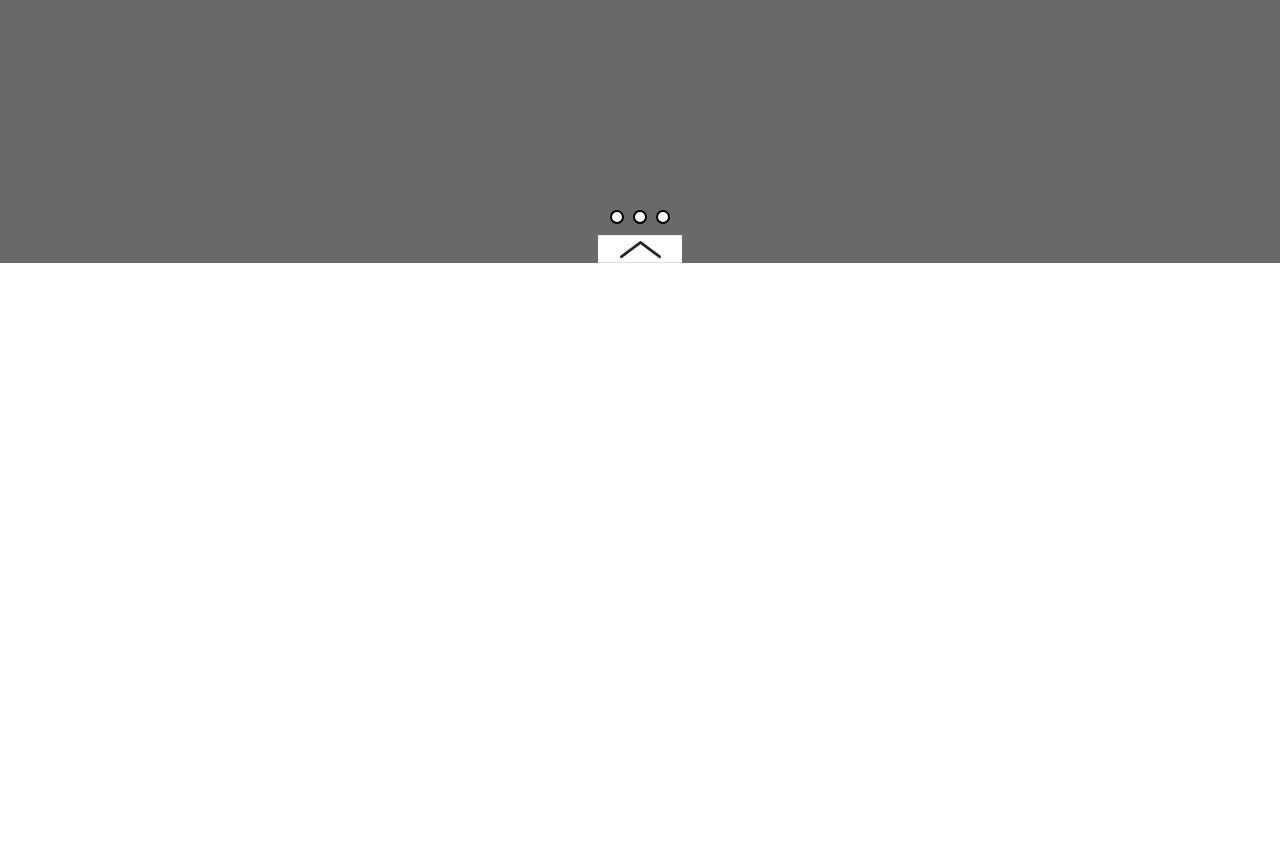
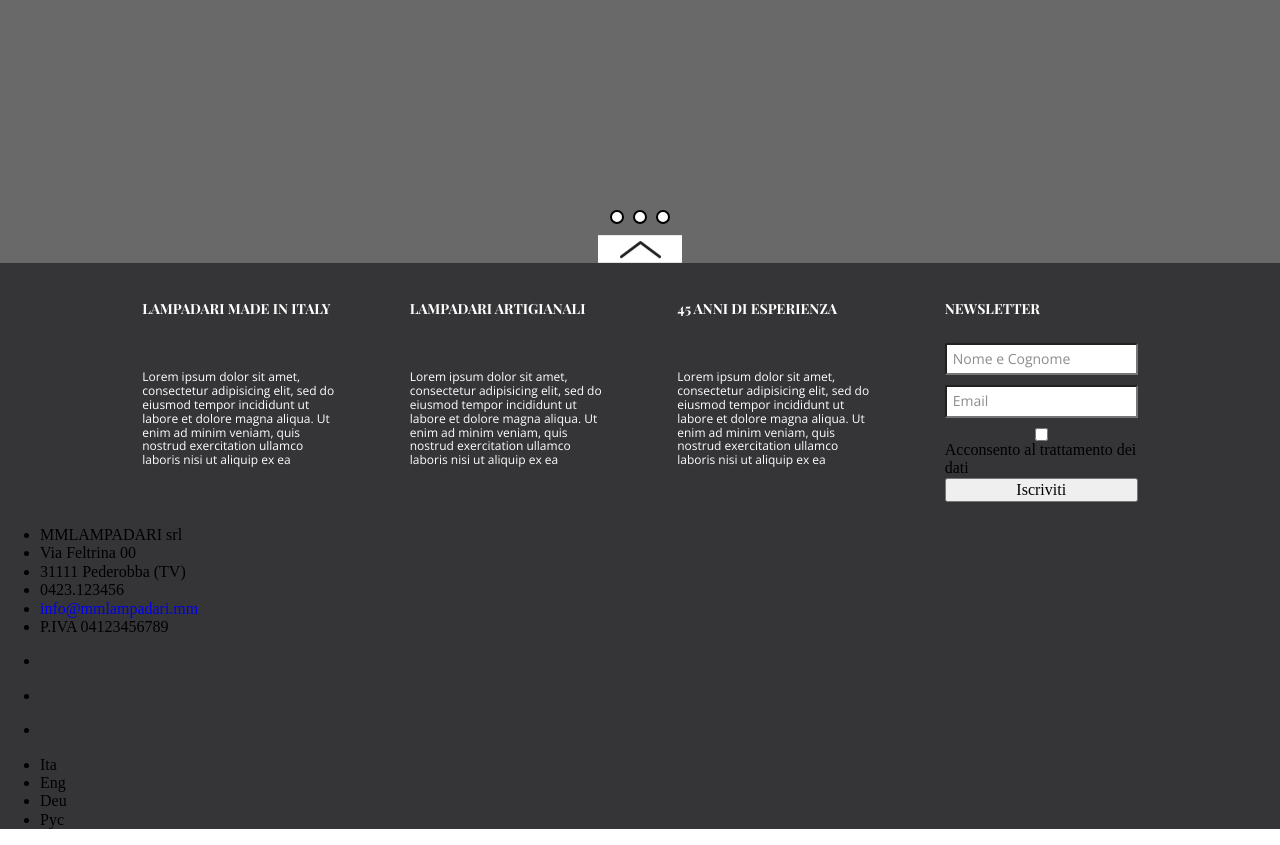
Before and after one commit to michaelivonin/lampadari, a website: page src/index.pug in a window 1280 px wide. Shown: the part 537-1382 px from the top of the page. Before the commit the page ends 800 px from the top, so only its background shows below. Drawn offline with nearby package versions, Linux system fonts and the light colour scheme; files that its build step writes are made by us from their sources; files whose address does not match are found by name; a web font is replaced by a local one.

Commit message:
Footer in process

```diff
--- a/src/index.pug
+++ b/src/index.pug
@@ -13,4 +13,5 @@ html
       include pug/includes/header
       include pug/includes/slider
     //- /.greeting
+    include pug/includes/footer
   script(src="js/index.js")
--- a/src/js/Slider.js
+++ b/src/js/Slider.js
@@ -36,7 +36,7 @@ function Slider(element, period) {
     list.prepend(slides[slides.length - 1].cloneNode(true));
   })();
 
-  function rebuildEdge() {
+  /*function rebuildEdge() {
     const slidesRebuilt = list.querySelectorAll(".slider__item");
     const position = parseInt(getComputedStyle(list).marginLeft);
 
@@ -69,7 +69,7 @@ function Slider(element, period) {
       }
 
     }
-  }
+  }*/
 
   function animate({duration = 250, timing, draw}) {
     const start = performance.now();
@@ -86,7 +86,7 @@ function Slider(element, period) {
         requestAnimationFrame(animate);
       } else {
         isDisabled = false;
-        rebuildEdge();
+        //rebuildEdge();
       }
     });
   }
--- /dev/null
+++ b/src/pug/includes/footer.pug
@@ -0,0 +1,66 @@
+footer.footer
+  .footer__content
+    .footer__item
+      h5.footer__heading Lampadari made in Italy
+      p.footer__description
+       | Lorem ipsum dolor sit amet, consectetur adipisicing elit, sed do eiusmod tempor incididunt ut labore et
+       |dolore magna aliqua. Ut enim ad minim veniam, quis nostrud exercitation ullamco laboris nisi ut aliquip ex ea
+      //- /.footer__description
+    //- /.footer__item
+    .footer__item
+      h5.footer__heading Lampadari artigianali
+      p.footer__description
+        | Lorem ipsum dolor sit amet, consectetur adipisicing elit, sed do eiusmod tempor incididunt ut labore et
+        | dolore magna aliqua. Ut enim ad minim veniam, quis nostrud exercitation ullamco laboris nisi ut aliquip ex ea
+      //- /.footer__description
+    //- /.footer__item
+    .footer__item
+      h5.footer__heading 45 anni di esperienza
+      p.footer__description
+        | Lorem ipsum dolor sit amet, consectetur adipisicing elit, sed do eiusmod tempor incididunt ut labore et
+        | dolore magna aliqua. Ut enim ad minim veniam, quis nostrud exercitation ullamco laboris nisi ut aliquip ex ea
+      //- /.footer__description
+    //- /.footer__item
+    .footer__item
+      h5.footer__heading Newsletter
+      form.form
+        .form__wrapper
+          input(type="text" placeholder="Nome e Cognome" required).form__input
+          input(type="email" placeholder="Email" required).form__input
+          input(type="checkbox" id="checkbox-first").form__checkbox
+          label(for="checkbox-first").form__label Acconsento al trattamento dei dati
+          input(type="submit" value="Iscriviti").form__button
+        //- /.form__wrapper
+      //- /.form
+    //- /.footer__item
+  //- /.footer__content
+  .footer__bottom
+    ul.info
+      li.info__item MMLAMPADARI srl
+      li.info__item Via Feltrina 00
+      li.info__item 31111 Pederobba (TV)
+      li.info__item 0423.123456
+      li.info__item
+        a(href="mailto:info@mmlampadari.mm").info__link info@mmlampadari.mm
+      //- /.info__item
+      li.info__item P.IVA 04123456789
+    //- /.info
+    ul.socials
+      li.socials__item
+        .icon.icon-facebook
+      //- /.socials__item
+      li.socials__item
+        .icon.icon-instagram
+      //- /.socials__item
+      li.socials__item
+        .icon.icon-pinterest
+      //- /.socials__item
+    //-/.socials
+    ul.languages
+      li.languages__item Ita
+      li.languages__item Eng
+      li.languages__item Deu
+      li.languages__item Рус
+    //- /.languages
+  //- /.footer__bottom
+//- /.footer
--- a/src/pug/includes/slider.pug
+++ b/src/pug/includes/slider.pug
@@ -37,7 +37,7 @@
           .icon.icon-arrow.bottom-box__icon-arrow
         //- /.bottom-box__button
       //- /.bottom-box__top
-      .bottom-box__bottom
+      .bottom-box__wrapper
         .bottom-box__item
           h4.bottom-box__heading Stai pensando ad un progetto?
           p.bottom-box__description
@@ -59,7 +59,7 @@
           //- /.bottom-box__description
           a(href="#").bottom-box__link Approfondisci
         //- /.bottom-box__item
-      //- /.bottom-box__bottom
+      //- /.bottom-box__wrapper
     //- /.__bottom-box
   //- /.slider__screen
 //- /.slider
--- /dev/null
+++ b/src/sass/layouts/_footer.sass
@@ -0,0 +1,44 @@
+.footer
+  background-color: $black-header
+
+  &__content
+    padding: 38px 105px 8px
+    display: flex
+    flex-flow: row wrap
+    justify-content: space-around
+
+  &__item
+    max-width: 193px
+    flex: 0 1 100%
+    display: flex
+    flex-direction: column
+
+  &__heading
+    @include heading-default
+    color: $footer-white
+    font-size: 14px
+    text-transform: uppercase
+    margin-bottom: 26px
+    flex: 1 1 auto
+
+  &__description
+    @include text-default
+    font-size: 12px
+    font-weight: 300
+    margin-bottom: 35px
+
+.form
+
+  &__wrapper
+    display: flex
+    flex-flow: column nowrap
+
+  &__input
+    padding: 5px 6px
+    background-color: $white
+    margin-bottom: 10px !important
+    &::placeholder
+      @include text-default
+      color: $input-grey
+      font-size: 14px
+      font-weight: 300
--- a/src/sass/layouts/_slider.sass
+++ b/src/sass/layouts/_slider.sass
@@ -114,9 +114,9 @@
     &_down
       transform: scaleY(1)
 
-  &__bottom
+  &__wrapper
     display: flex
-    flex-flow: row nowrap
+    flex-flow: row wrap
 
   &__item
     padding: 17px 20px 45px 15px
@@ -124,7 +124,6 @@
     flex: 1
     display: flex
     flex-direction: column
-    //justify-content: space-between
     position: relative
     &_bg-white
       background-color: $white
--- a/src/sass/main.sass
+++ b/src/sass/main.sass
@@ -2,42 +2,7 @@
 @import "../../node_modules/normalize.css/normalize"
 
 // Fonts
-//@font-face
-  src: url('../fonts/OpenSans-Light.ttf') format('truetype')
-  font-family: 'Open Sans', sans-serif
-  font-style: normal
-  font-weight: 300
-
-//@font-face
-  src: url('../fonts/OpenSans-Regular.ttf') format('truetype')
-  font-family: 'Open Sans', sans-serif
-  font-style: normal
-  font-weight: 400
-
-//@font-face
-  src: url('../fonts/OpenSans-SemiBold.ttf') format('truetype')
-  font-family: 'Open Sans', sans-serif
-  font-style: normal
-  font-weight: 600
-
-//@font-face
-  src: url('../fonts/OpenSans-Bold.ttf') format('truetype')
-  font-family: 'Open Sans', sans-serif
-  font-style: normal
-  font-weight: 700
-
-//@font-face
-  src: url('../fonts/PlayfairDisplay-Bold.ttf') format('truetype')
-  font-family: 'Playfair Display', serif
-  font-style: normal
-  font-weight: 700
-
-//@font-face
-  src: url('../fonts/PlayfairDisplay-BoldItalic.ttf') format('truetype')
-  font-family: 'Playfair Display', serif
-  font-style: italic
-  font-weight: 700
-
+@import url('https://fonts.googleapis.com/css?family=Open+Sans:300,400,600,700&display=swap')
 @import url('https://fonts.googleapis.com/css?family=Playfair+Display:700,700i&display=swap')
 
 // Colors
@@ -46,6 +11,8 @@ $black: #000000
 $heading-black: #020202
 $white: #ffffff
 $link-hover: #e2d1a6
+$footer-white: #fefefe
+$input-grey: #8c8c8c
 
 // Helpers
 @import 'helpers/mixins/text-default'
@@ -59,10 +26,10 @@ $link-hover: #e2d1a6
 // Layouts
 @import "layouts/header"
 @import "layouts/slider"
+@import "layouts/footer"
 
 a
   text-decoration: none
-
 
 .greeting
   height: 100vh
```
